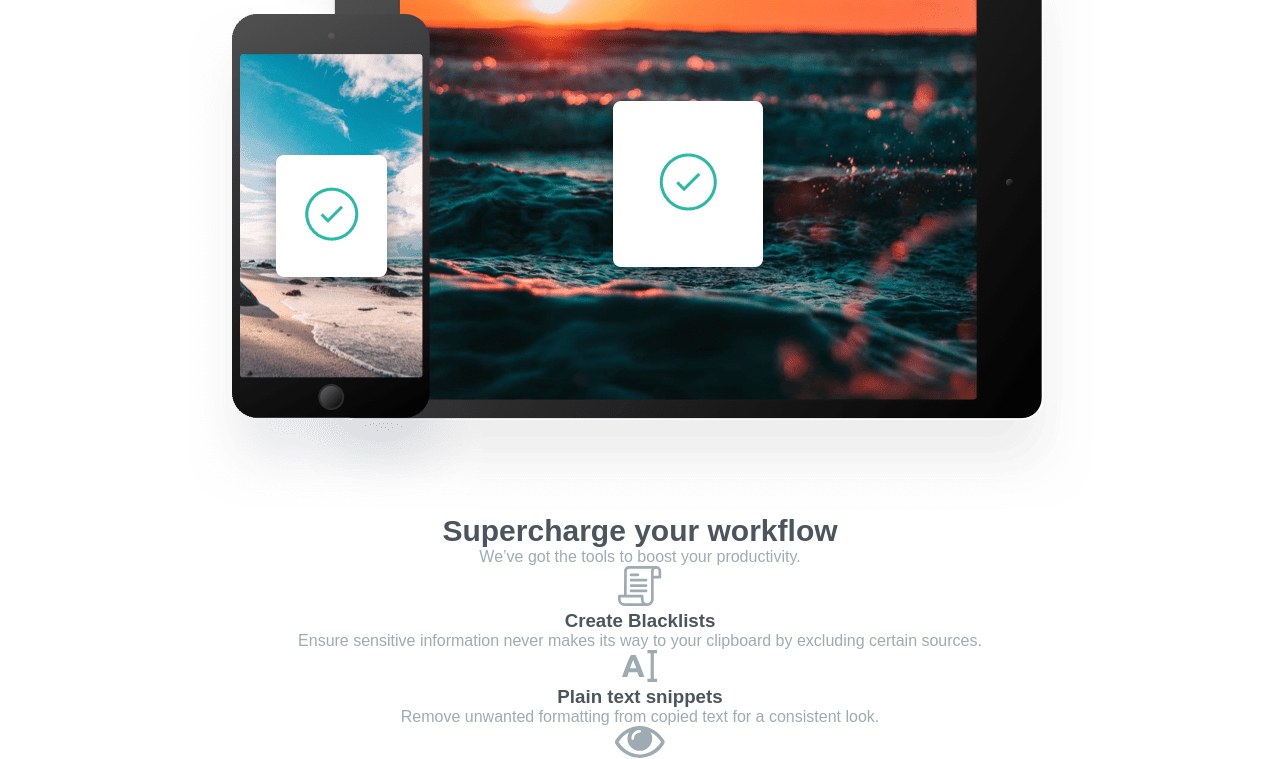
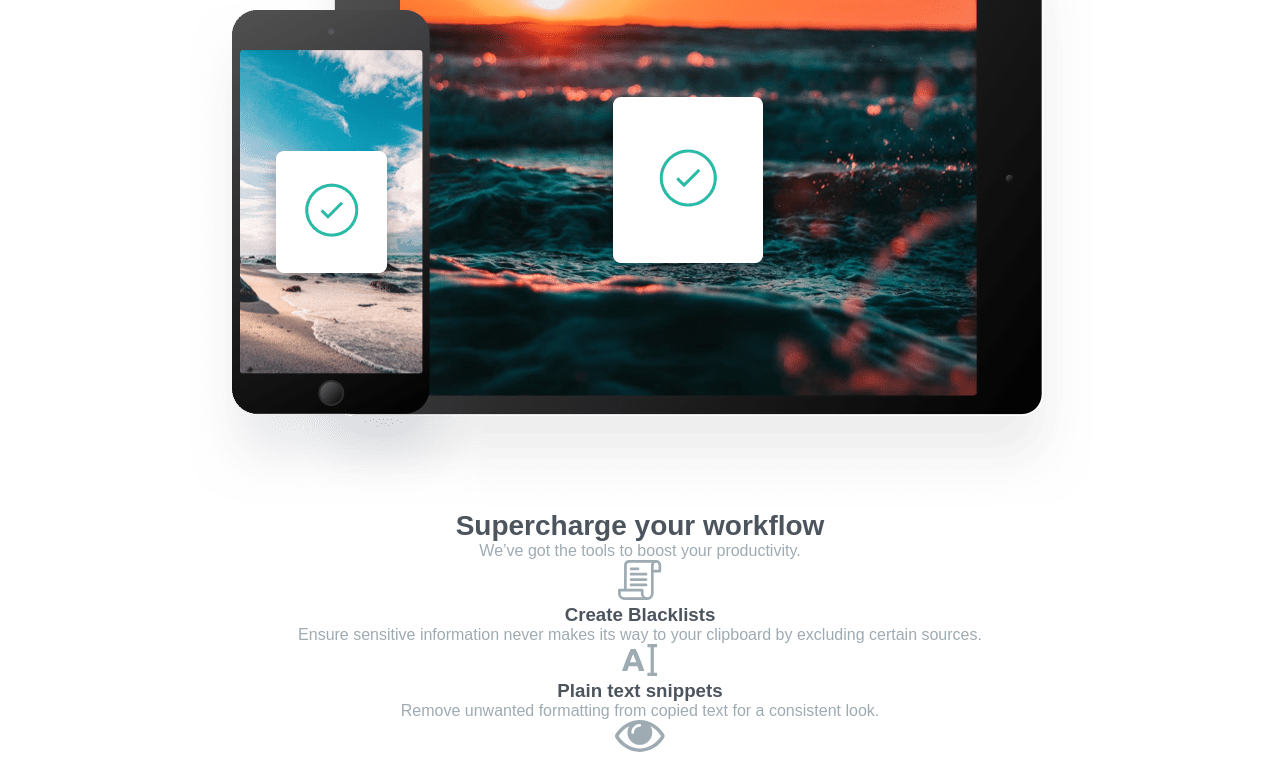
Before and after one commit to Ayda2234/clipboard-landing-page-master, a plain HTML site: page index.html in a window 1280 px wide. Shown: the part 1582-2341 px from the top of the page. Drawn offline with Linux system fonts and the light colour scheme; a web font is replaced by a local one.

Commit message:
commit it

```diff
--- a/style.css
+++ b/style.css
@@ -10,6 +10,8 @@
 --font-weight-bold : 600;
 --font-style: normal;
 --font-size : 18px;
+--font-size-h1 : 38px;
+--font-size-h2 : 28px;
 }
 
 *{
@@ -81,10 +83,10 @@ h1,h2,h3{
     color: var(--neutral-dark-grayish-blue);
 }
 h1{
-    font-size:38px;
+    font-size: var(--font-size-h1)
 }
 h2{
-    font-size: 30px;
+    font-size: var(--font-size-h2)
 }
 li{
     list-style: none;
```
